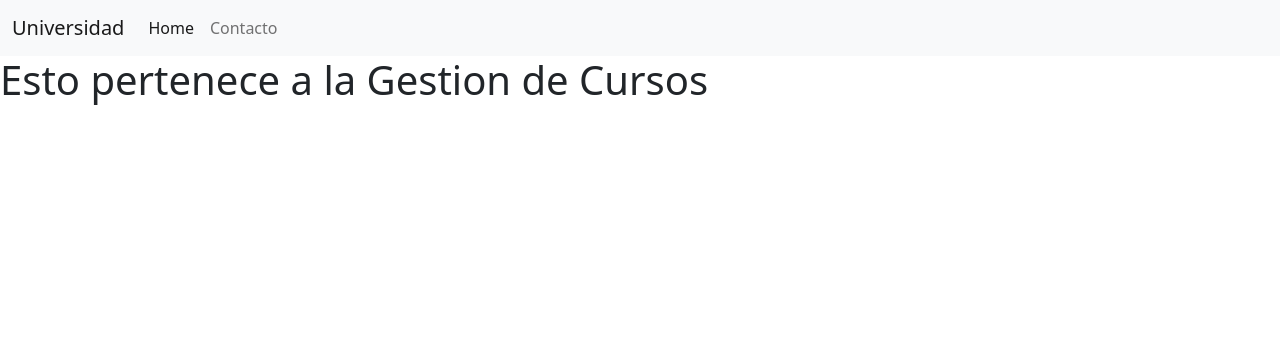
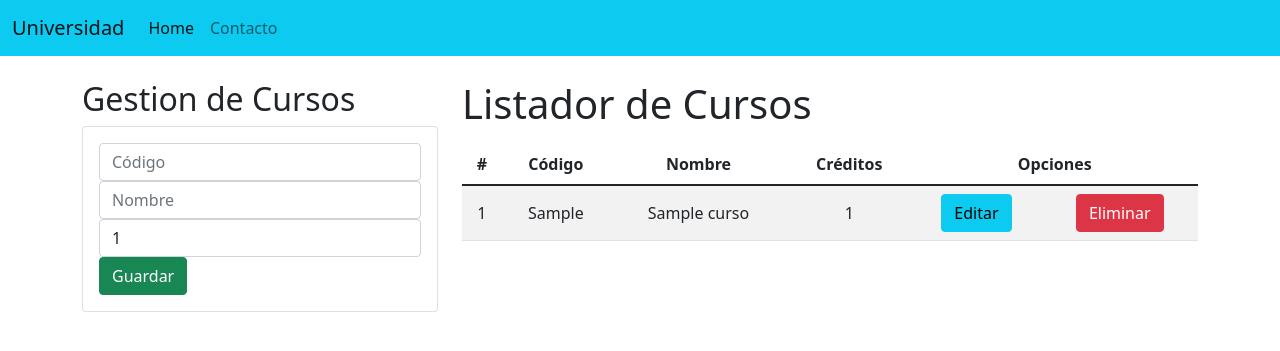
Before and after one commit to alexanderbriceno2021/aplicacion2-Django, a Django app: page / in a window 1280 px wide. Shown: the top 351 px of the page. Run offline with Django 3.2, Linux system fonts and the light colour scheme; tables that the repository leaves empty hold one stand-in row (values such as "Sample post"); some libraries are stand-ins or nearby versions.

Commit message:
ultimos cambios

```diff
--- a/Universidad/urls.py
+++ b/Universidad/urls.py
@@ -19,5 +19,5 @@ from academico import views
 
 urlpatterns = [
     path('admin/', admin.site.urls),
-    path('', include("academico.urls")),
+    path('', include('academico.urls')),
 ]
--- a/academico/models.py
+++ b/academico/models.py
@@ -1,4 +1,5 @@
 from django.db import models
+
 
 # Create your models here.
 
--- /dev/null
+++ b/academico/static/css/gestionCursos.css
@@ -0,0 +1,5 @@
+th,
+td{
+    text-align: center;
+    vertical-align: middle
+}
--- /dev/null
+++ b/academico/static/js/gestionCursos.js
@@ -0,0 +1,13 @@
+(function (){
+    const btnEliminacion = document.querySelectorAll(".btnEliminacion");
+
+    btnEliminacion.forEach(btn => {
+        btn.addEventListener('click', (e) => {
+            const confirmacion = confirm('¿ Seguro de eliminar el cuurso?');
+            if(!confirmacion) {
+                e.preventDefault();
+            }
+        });
+    });
+
+})();
--- a/academico/templates/base.html
+++ b/academico/templates/base.html
@@ -2,16 +2,17 @@
 <html lang="en">
 
 <head>
+    {% load static %}
 	<meta charset="UTF-8">
-<meta name="viewport" content="width=device-width, initial-scale=1.0"><meta/>
-<title>{% block title %} {% endblock %}</title>
-<!--agragamos bootstrap-->
-<link href="https://cdn.jsdelivr.net/npm/bootstrap@5.1.3/dist/css/bootstrap.min.css" rel="stylesheet" integrity="sha384-1BmE4kWBq78iYhFldvKuhfTAU6auU8tT94WrHftjDbrCEXSU1oBoqyl2QvZ6jIW3" crossorigin="anonymous">
-
+    <meta name="viewport" content="width=device-width, initial-scale=1.0"><meta/>
+    <title>{% block title %} {% endblock %}</title>
+    <!--agragamos bootstrap-->
+    <link href="https://cdn.jsdelivr.net/npm/bootstrap@5.1.3/dist/css/bootstrap.min.css" rel="stylesheet" integrity="sha384-1BmE4kWBq78iYhFldvKuhfTAU6auU8tT94WrHftjDbrCEXSU1oBoqyl2QvZ6jIW3" crossorigin="anonymous">
+    <link rel="stylesheet" href="{% static 'css/gestionCursos.css' %}">
 </head>
 
 <body>
-    <nav class="navbar navbar-expand-lg navbar-light bg-light">
+    <nav class="navbar navbar-expand-lg navbar-light bg-info">
         <div class="container-fluid">
         <a class="navbar-brand" href="#">Universidad</a>
         <button class="navbar-toggler" type="button" data-bs-toggle="collapse" data-bs-target="#navbarNavAltMarkup" aria-controls="navbarNavAltMarkup" aria-expanded="false" aria-label="Toggle navigation">
@@ -25,13 +26,16 @@
         </div>
         </div>
     </nav>
+    <div class="container py-4">
+        {% block body %}
 
-    {% block body %}
+        {% endblock %}
+    </div>
 
-    {% endblock %}
     <!--agregamos js-->
     <script src="https://cdn.jsdelivr.net/npm/@popperjs/core@2.10.2/dist/umd/popper.min.js" integrity="sha384-7+zCNj/IqJ95wo16oMtfsKbZ9ccEh31eOz1HGyDuCQ6wgnyJNSYdrPa03rtR1zdB" crossorigin="anonymous"></script>
     <script src="https://cdn.jsdelivr.net/npm/bootstrap@5.1.3/dist/js/bootstrap.min.js" integrity="sha384-QJHtvGhmr9XOIpI6YVutG+2QOK9T+ZnN4kzFN1RtK3zEFEIsxhlmWl5/YESvpZ13" crossorigin="anonymous"></script>
+    <script src="{% static 'js/gestionCursos.js' %}"></script>
 
 </body>
 
--- a/academico/templates/gestionCursos.html
+++ b/academico/templates/gestionCursos.html
@@ -3,5 +3,63 @@
 {% block title %} Gestion de Cursos {% endblock %}
 
 {% block body %}
-<h1>Esto pertenece a la Gestion de Cursos</h1>
+    <div class="row">
+        <div class="col-sm-12 col-md-6 col-lg-4 col-xl-4">
+            <h2>Gestion de Cursos</h2>
+        <div class="card">
+            <div class="card-body">
+                <form action="/registrarCurso/" method ="POST">{% csrf_token %}
+
+                    <div class="form-group">
+                        <input type="text" id="txtCodigo" name="txtCodigo" class="form-control" placeholder="Código"
+                            minlength="6" maxlength="6" required>
+                    </div>
+
+                    <div class="form-group">
+                        <input type="text" id="txtNombre" name="txtNombre" class="form-control" placeholder="Nombre"
+                            maxlength="50" required>
+                    </div>
+
+                    <div class="form-group">
+                        <input type="text" id="numCreditos" name="numCreditos" class="form-control" min="1" max="9" value="1"
+                            required>
+                    </div>
+                    <div class="form-group">
+                        <button type="submit" class="btn btn-success btn-block">Guardar</button>
+                    </div>
+                </form>
+            </div>
+        </div>
+        </div>
+        <div class="col-sm-12 col-md-6 col-lg-8 col-xl-8">
+            <h1>Listador de Cursos</h1>
+            <div class="table-responsive py-2">
+                <table class="table table-striped">
+                    <thead>
+                        <tr>
+                            <th>#</th>
+                            <th>Código</th>
+                            <th>Nombre</th>
+                            <th>Créditos</th>
+                            <th colspan="2">Opciones</th>
+                        </tr>
+                    </thead>
+                    <tbody>
+                        {% for c in cursos %}
+                        <tr>
+
+                            <td>{{forloop.counter}}</td>
+                            <td>{{c.codigo}}</td>
+                            <td>{{c.nombre}}</td>
+                            <td>{{c.creditos}}</td>
+                            <td><a href="edicionCurso/{{c.codigo}}" class="btn btn-info">Editar</a></td>
+                            <td><a href="eliminarCurso/{{c.codigo}}" class="btn btn-danger btnEliminacion">Eliminar</a></td>
+
+                        </tr>
+                        {% endfor %}
+                    </tbody>
+                </table>
+            </div>
+        </div>
+    </div>
 {% endblock %}
--- a/academico/urls.py
+++ b/academico/urls.py
@@ -4,5 +4,9 @@ from . import views
 urlpatterns = [
 
     path('', views.home),
+    path('registrarCurso/', views.registrarCurso),
+    path('edicionCurso/<codigo>', views.edicionCurso),
+    path('editarCurso/', views.editarCurso),
+    path('eliminarCurso/<codigo>', views.eliminarCurso)
 
 ]
--- a/academico/views.py
+++ b/academico/views.py
@@ -1,4 +1,4 @@
-from django.shortcuts import render
+from django.shortcuts import redirect, render
 
 # Create your views here.
 from .models import Curso
@@ -7,3 +7,38 @@ from .models import Curso
 def home(request):
     cursosListados = Curso.objects.all()
     return render(request, "gestionCursos.html", {"cursos": cursosListados})
+
+
+def registrarCurso(request):
+    codigo = request.POST['txtCodigo']
+    nombre = request.POST['txtNombre']
+    creditos = request.POST['numCreditos']
+
+    curso = Curso.objects.create(
+        codigo=codigo, nombre=nombre, creditos=creditos)
+    return redirect('/')
+
+
+def edicionCurso(request, codigo):
+    curso = Curso.objects.get(codigo=codigo)
+    return render(request, "edicionCurso.html", {"curso": curso})
+
+
+def editarCurso(request):
+    codigo = request.POST['txtCodigo']
+    nombre = request.POST['txtNombre']
+    creditos = request.POST['numCreditos']
+
+    curso = Curso.objects.get(codigo=codigo)
+    curso.nombre = nombre
+    curso.creditos = creditos
+    curso.save()
+
+    return redirect('/')
+
+
+def eliminarCurso(request, codigo):
+    curso = Curso.objects.get(codigo=codigo)
+    curso.delete()
+
+    return redirect('/')
```
Also changed, not shown: academico/templates/edicionCurso.html (added, +36 -0 lines).
